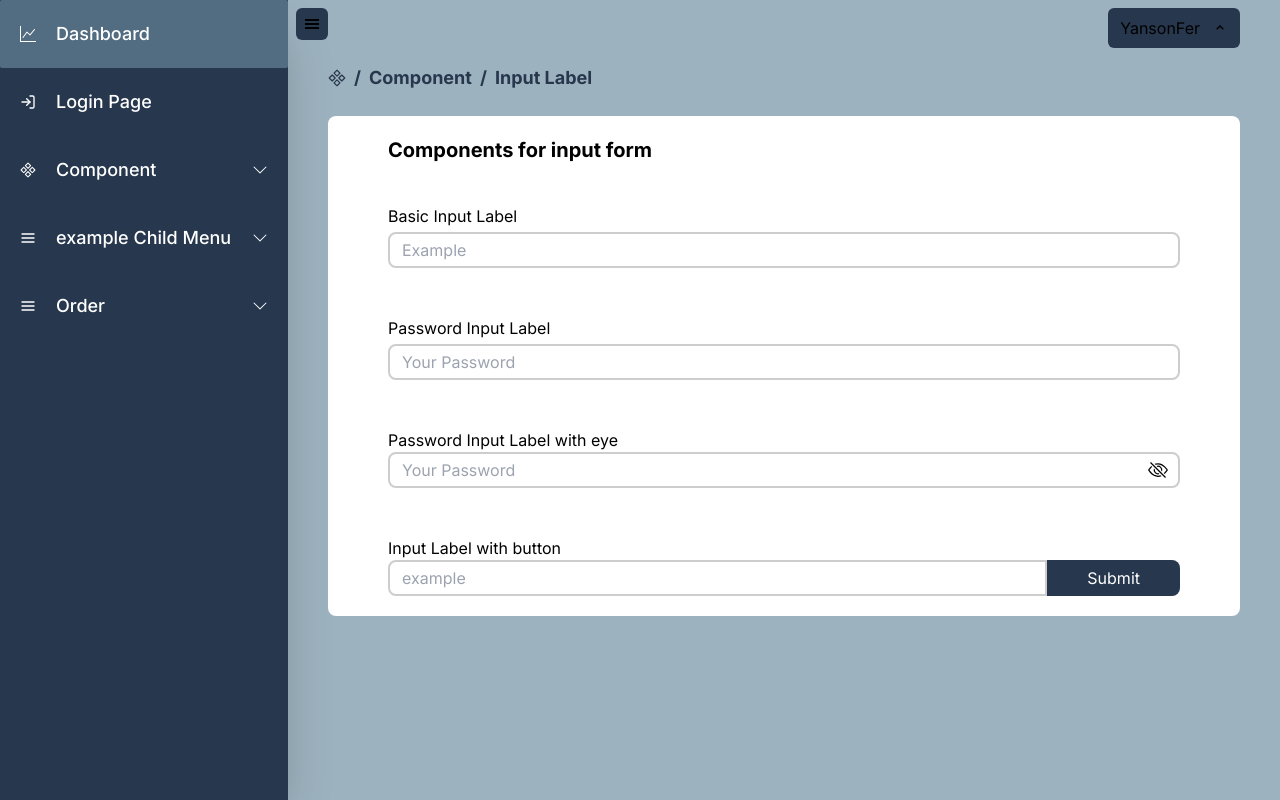
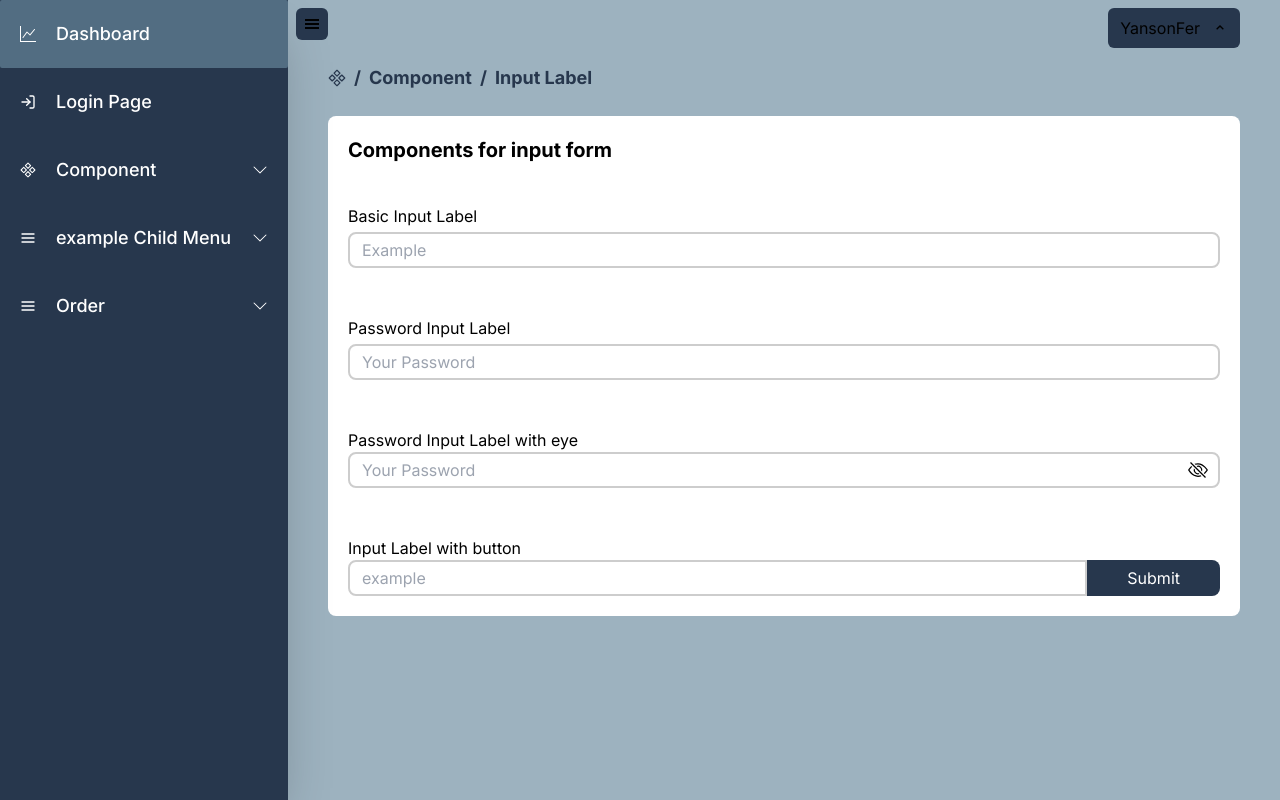
Before and after one commit to lnc23/dashboard-barang, a Next.js app: page /inputlabel in a window 1280 px wide. Built offline with nearby package versions, Linux system fonts and the light colour scheme.

Commit message:
fix padding in section

```diff
--- a/src/app/inputlabel/page.tsx
+++ b/src/app/inputlabel/page.tsx
@@ -18,7 +18,7 @@ export default function InputLabelPage() {
       </div>
       <div className="px-10 py-1 flex-grow">
         <Section marginTop={"5"}>
-          <div className="flex flex-col w-full px-10 space-y-2">
+          <div className="flex flex-col w-full space-y-2">
             {/* basic imnput label */}
             <div className="flex flex-col w-full">
               <span className="text-xl text-black font-bold">
```
